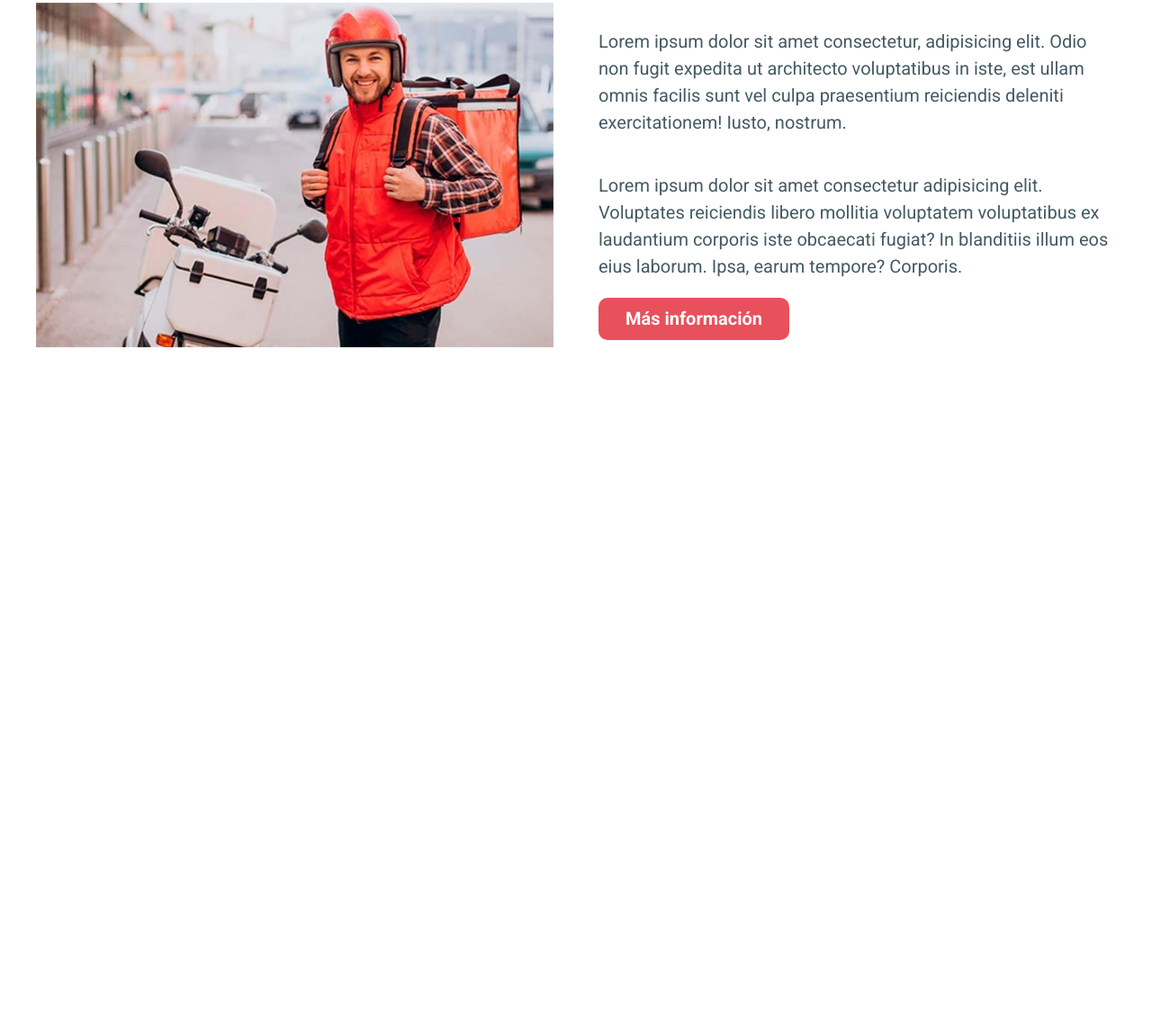
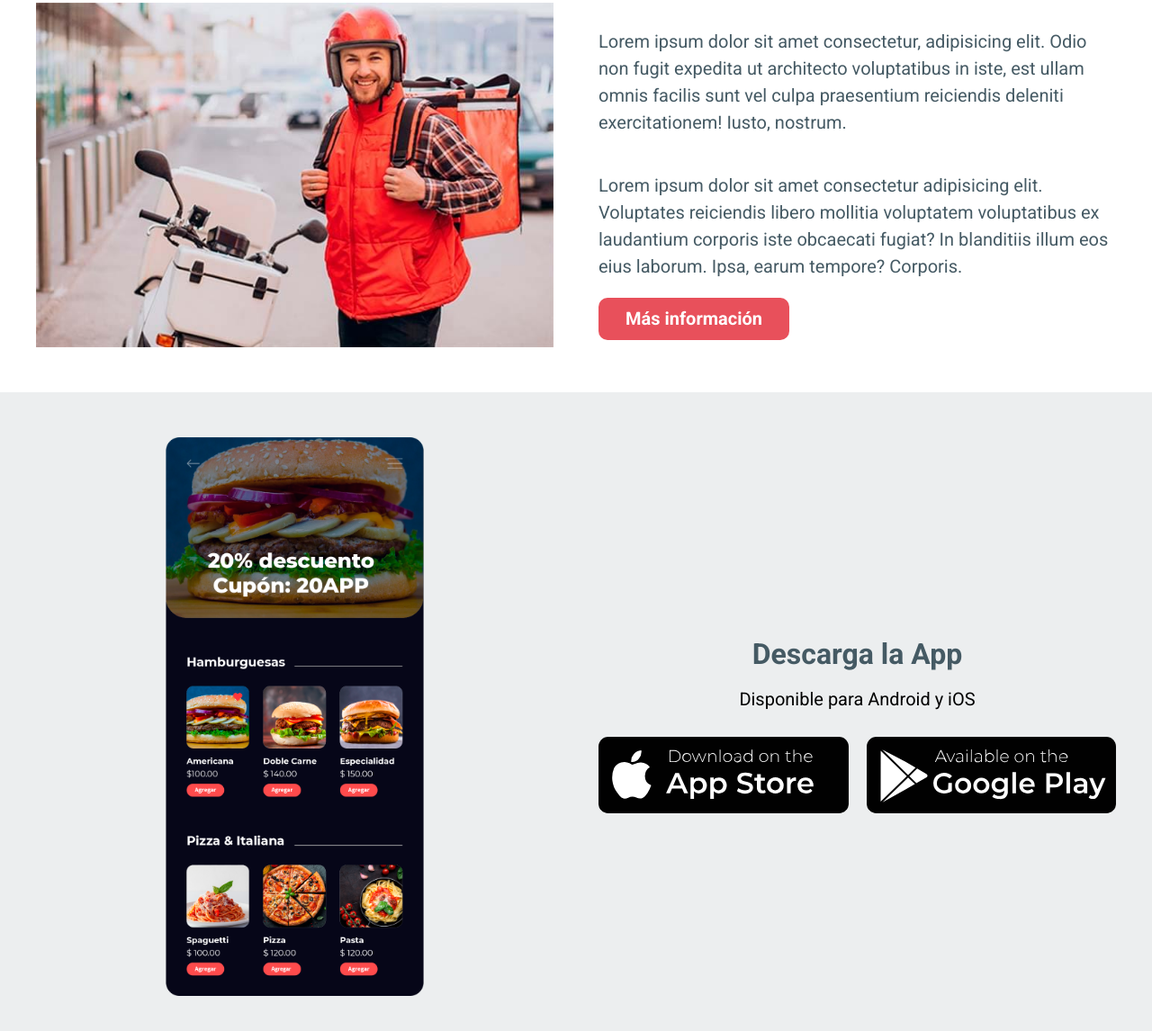
Before and after one commit to OneAlpacaMore/12-DeliveryApp, a website: page index.html in a window 1280 px wide. Shown: the part 4528-5674 px from the top of the page at 90% size. Before the commit the page ends 4964 px from the top, so only its background shows below. Drawn offline with Linux system fonts and the light colour scheme.

Commit message:
Download the app section finished.

```diff
--- a/index.html
+++ b/index.html
@@ -383,6 +383,30 @@
         </div>
     </section>
 
+    <section class="descargar">
+        <div class="descargar__grid contenedor">
+            <div class="descargar__imagen">
+                <img src="build/img/app.png" alt="imagen app">
+            </div>
+
+            <div class="tiendas">
+                <h3 class="tiendas__heading">
+                    Descarga la App
+                </h3>
+                <p class="tiendas__texto">Disponible para Android y iOS</p>
+
+                <div class="tiendas__grid">
+                    <a href="#" class="tiendas__enlace">
+                        <img src="build/img/tienda-apple.svg" alt="tienda apple">
+                    </a>
+                    <a href="#" class="tiendas__enlace">
+                        <img src="build/img/tienda-android.svg" alt="tienda Android">
+                    </a>
+                </div>
+            </div>
+        </div>
+    </section>
+
 </body>
 
 </html>
--- a/src/scss/app.scss
+++ b/src/scss/app.scss
@@ -5,3 +5,4 @@
 @use 'testimoniales';
 @use 'favoritos';
 @use 'repartidores';
+@use 'descargar';
--- /dev/null
+++ b/src/scss/descargar/_descargar.scss
@@ -0,0 +1,35 @@
+@use 'base/variables' as var;
+@use 'base/mixins' as mixin;
+
+.descargar {
+
+    background-color: var.$grisClaro;
+    padding: var.$separacion 0;
+
+    &__grid {
+
+        display: flex;
+        flex-direction: column-reverse;
+
+        @include mixin.tablet {
+            @include mixin.grid(2, var.$separacion);
+         }
+    }
+
+
+    &__imagen {
+        width: 50%;
+        margin: 5rem auto 0 auto;
+        transition-property: transform;
+        transition-duration: 300ms;
+
+        @include mixin.tablet {
+            margin-top: 0;
+         }
+
+        &:hover {
+            transform: rotate(4deg) scale(1.1);
+        }
+    }
+
+}
--- /dev/null
+++ b/src/scss/descargar/_index.scss
@@ -0,0 +1,2 @@
+@forward 'descargar';
+@forward 'tiendas';
--- /dev/null
+++ b/src/scss/descargar/_tiendas.scss
@@ -0,0 +1,31 @@
+@use 'base/variables' as var;
+@use 'base/mixins' as mixin;
+
+.tiendas {
+    display: flex;
+    flex-direction: column;
+    justify-content: center;
+
+    &__heading {
+        text-align: center;
+        margin: 2rem 0 0 0;
+        color: var.$secundario;
+    }
+
+    &__texto {
+        text-align: center;
+        margin-bottom: 3rem
+    }
+
+    &__grid {
+        @include mixin.grid(2, 2rem);
+    }
+
+    &__enlace {
+        transition-property: transform;
+        transition-duration: 300ms;
+        &:hover {
+            transform: scale(1.1);
+        }
+    }
+}
```
Also changed, not shown: build/css/app.css, 1 other file.
